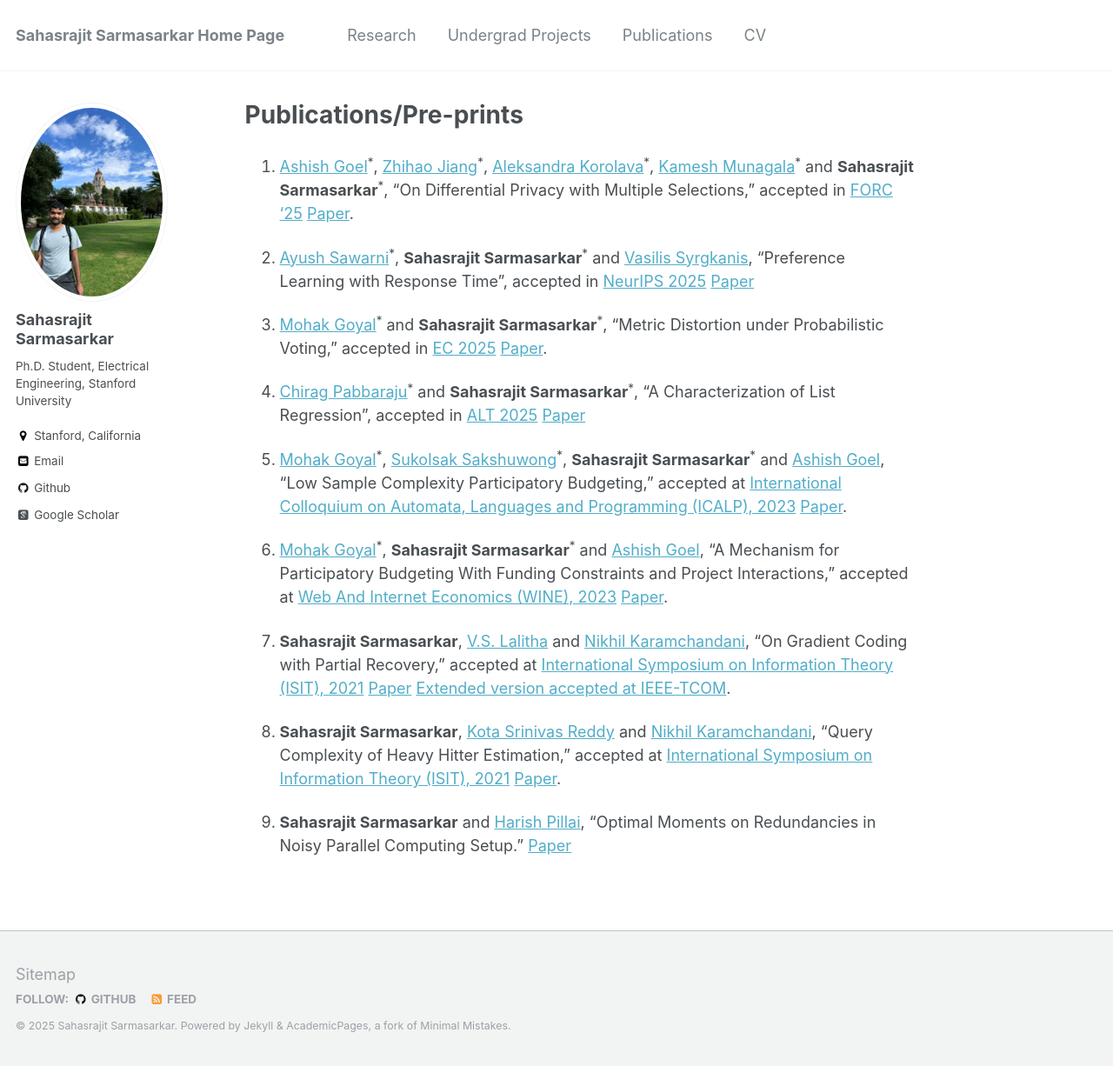
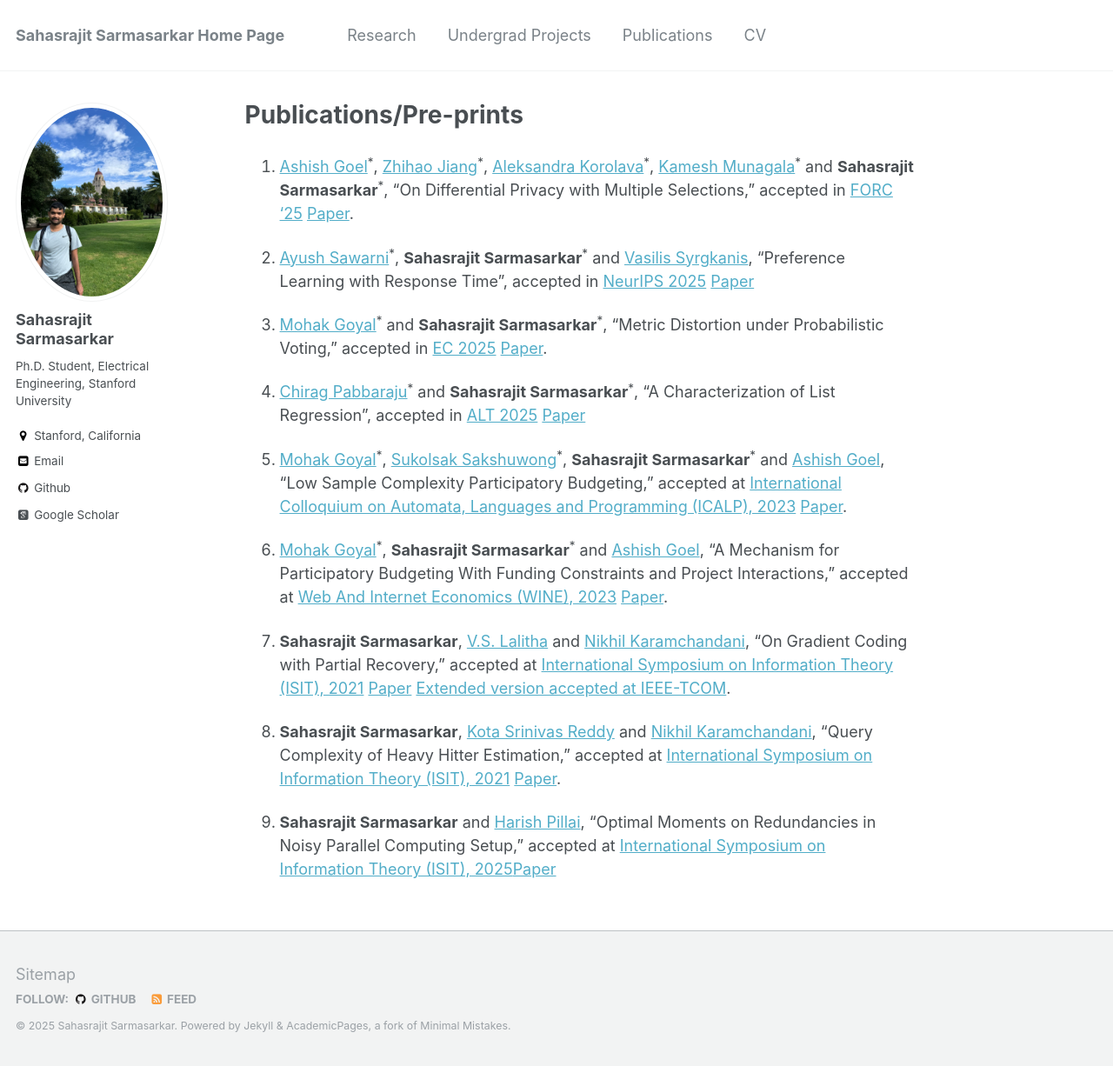
Before and after one commit to Sahasrajit123/Sahasrajit123.github.io, a Jekyll site: the page built from _pages/publications.md, in a window 1280 px wide and 1226 px high. Shown: the whole window at 87% size. Built offline with Jekyll 4.4.1, drawn with Linux system fonts in a browser that asks for light colours; some web fonts are replaced.

Commit message:
Updated with recent changes 25

```diff
--- a/_pages/publications.md
+++ b/_pages/publications.md
@@ -25,4 +25,4 @@ author_profile: true
 
 8. **Sahasrajit Sarmasarkar**, [Kota Srinivas Reddy](https://sites.google.com/view/ksreddi-publications/) and [Nikhil Karamchandani](https://sites.google.com/site/nikhilkaram/home/), "Query Complexity of Heavy Hitter Estimation," accepted at [International Symposium on Information Theory (ISIT), 2021](https://2021.ieee-isit.org/) [Paper](https://arxiv.org/pdf/2005.14425.pdf).
 
-9. **Sahasrajit Sarmasarkar** and [Harish Pillai](https://www.ee.iitb.ac.in/wiki/faculty/hp), "Optimal Moments on Redundancies in Noisy Parallel Computing Setup." [Paper](https://arxiv.org/abs/2402.12584)
+9. **Sahasrajit Sarmasarkar** and [Harish Pillai](https://www.ee.iitb.ac.in/wiki/faculty/hp), "Optimal Moments on Redundancies in Noisy Parallel Computing Setup," accepted at [International Symposium on Information Theory (ISIT), 2025](https://2025.ieee-isit.org/)[Paper](https://arxiv.org/abs/2402.12584)
```
